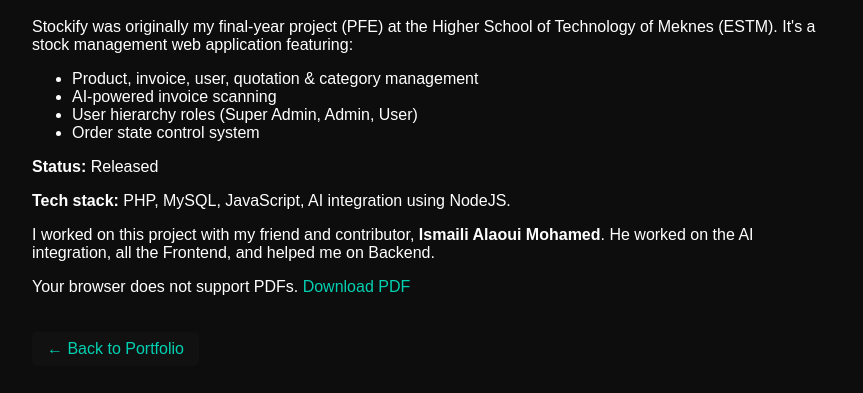
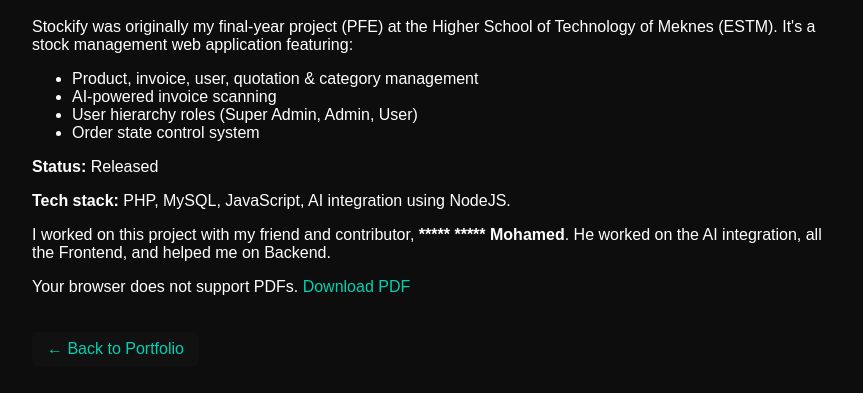
Before and after one commit to DragonDev11/DragonDev11.github.io, a plain HTML site: page projects/stockify.html in a window 1280 px wide. Shown: the part 113-506 px from the top of the page, without its empty margins (208-1071 px from the left). Drawn offline with Linux system fonts and the light colour scheme.

Commit message:
Update stockify.html

```diff
--- a/projects/stockify.html
+++ b/projects/stockify.html
@@ -45,7 +45,7 @@
     <strong>Tech stack:</strong> PHP, MySQL, JavaScript, AI integration using NodeJS.
   </p>
   <p>
-    I worked on this project with my friend and contributor, <strong>Ismaili Alaoui Mohamed</strong>.
+    I worked on this project with my friend and contributor, <strong>***** ***** Mohamed</strong>.
     He worked on the AI integration, all the Frontend, and helped me on Backend.
   </p>
   <object data="../docs/RAPPORT DU PFE.pdf" type="application/pdf" width="100%" height="500px">
```
